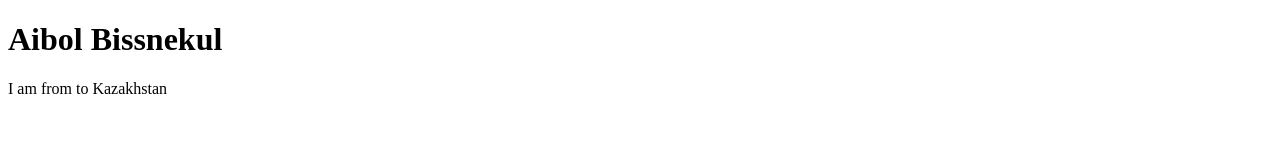
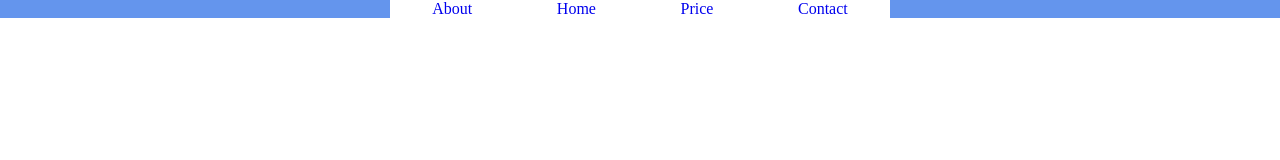
Before and after one commit to aibolbiss/new_project, a plain HTML site: page index.html in a window 1280 px wide. Drawn offline with Linux system fonts and the light colour scheme.

Commit message:
1 lesson

```diff
--- /dev/null
+++ b/css/style.css
@@ -0,0 +1,25 @@
+*{
+	margin: 0;
+	padding: 0;
+}
+.main{
+	background-color: cornflowerblue;
+}
+.container{
+	background-color: white;
+	width: 500px;
+	margin: 0 auto;
+}
+.list{
+	display: flex;
+	justify-content: space-around;
+}
+.list-item{
+    list-style-type: none;
+}
+.link:hover{
+	color: red;
+}
+.link{
+	text-decoration: none;
+}
--- a/index.html
+++ b/index.html
@@ -5,9 +5,30 @@
     <meta http-equiv="X-UA-Compatible" content="IE=edge" />
     <meta name="viewport" content="width=device-width, initial-scale=1.0" />
     <title>Document</title>
+    <link rel="stylesheet" href="css/style.css" />
   </head>
   <body>
-    <h1>Aibol Bissnekul</h1>
-    <p>I am from to Kazakhstan</p>
+    <div class="main">
+      <div class="container">
+        <header>
+          <nav>
+            <ul class="list">
+              <li class="list-item">
+                <a href="https://nur.kz" class="link">About</a>
+              </li>
+              <li class="list-item">
+                <a href="https://google.com" class="link">Home</a>
+              </li>
+              <li class="list-item">
+                <a href="https://yandex.kz" class="link">Price</a>
+              </li>
+              <li class="list-item">
+                <a href="https://zakon.kz" class="link">Contact</a>
+              </li>
+            </ul>
+          </nav>
+        </header>
+      </div>
+    </div>
   </body>
 </html>
```
